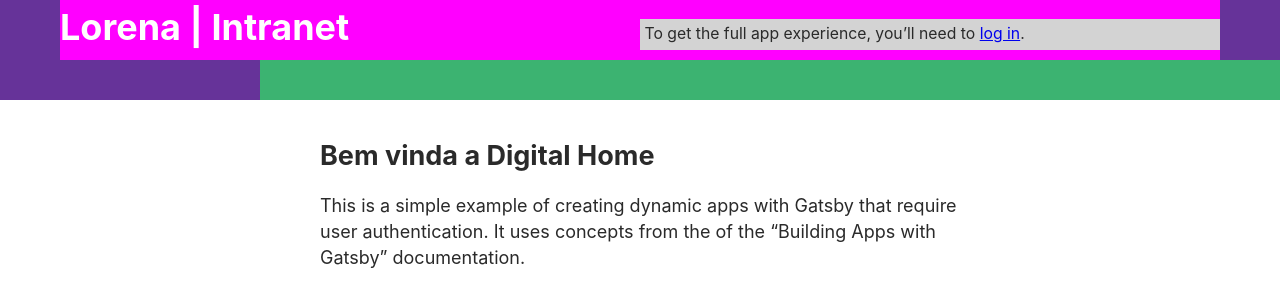
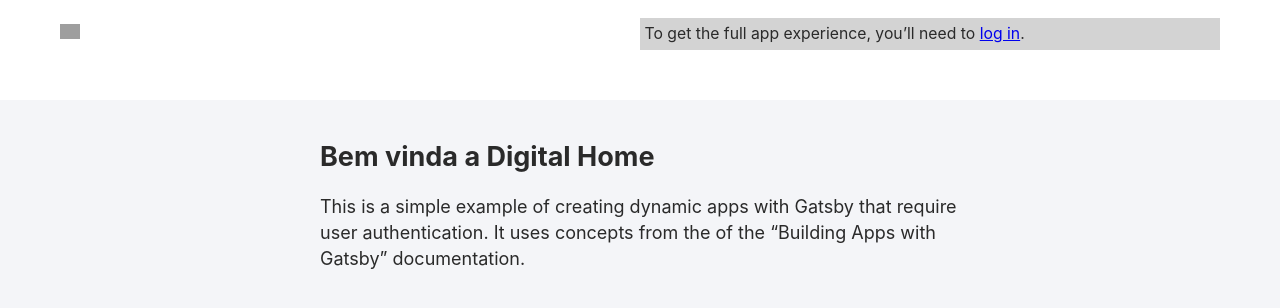
Before and after one commit to Lorena/simple-auth, a Gatsby site: page / in a window 1280 px wide. Built offline with nearby package versions, Linux system fonts and the light colour scheme; Gatsby itself is replaced by a stand-in of ours; grey boxes are pictures that could not be loaded.

Commit message:
Traz alguns elementos do css da intranet

```diff
--- a/src/components/Header/header.module.css
+++ b/src/components/Header/header.module.css
@@ -1,5 +1,5 @@
 .header {
-  background-color: rebeccapurple;
+  /* background-color: rebeccapurple; */
 }
 
 .header__wrap {
@@ -8,7 +8,7 @@
   grid-template-columns: repeat(2, 1fr);
   margin: 0 auto;
   max-width: 1160px;
-  background-color: magenta;
+  /* background-color: magenta; */
   height: 60px;
 }
 
@@ -22,28 +22,56 @@
   margin-top: 0;
   text-align: left;
   margin-left: 260px;
-  background-color: mediumseagreen;
+  /* background-color: mediumseagreen; */
   max-width: 1160px;
   height: 40px;
 }
 
 .header__link {
-  color: white;
+  color: antiquewhite;
   font-weight: bold;
   margin-left: 0.75rem;
   margin-top: 0;
   padding: 0.25rem;
   text-decoration: none;
+  font-size: 1.00rem;
+}
+.header__link__menu {
+  color:rgba(0,0,0,.54);
+  margin-left: 0.75rem;
+  margin-top: 0;
+  padding: 0.25rem;
+  text-decoration: none;
+  font-family: -apple-system, BlinkMacSystemFont, 'Segoe UI', Roboto, Oxygen, Ubuntu, Cantarell, 'Open Sans', 'Helvetica Neue', sans-serif;
+  font-size: 1.00rem;
 }
 
-.header__link--home {
-  font-size: 2rem;
-  margin-left: -0.25rem;
+.header__link__home__menu {
+  color: #b51b58;
+  font-weight: bold;
+  margin-top: 0;
+  padding: 0.25rem;
+  text-decoration: none;
+  font-size: 1.00rem;
 }
 
-.header__link:hover,
+.header__heading img {
+  /* background-color: mediumturquoise; */
+  display: -webkit-box;
+  display: flex;
+  -webkit-box-orient: horizontal;
+  -webkit-box-direction: normal;
+  flex-direction: row;
+  -webkit-box-align: center;
+  align-items: center;
+  height: 37px;
+  padding-left: 0px;
+  padding-top: 22px;
+}
+
+/* .header__link:hover,
 .header__link:active,
 .header__link:focus {
   background: white;
   color: rebeccapurple;
-}
+} */
--- a/src/components/Header/index.js
+++ b/src/components/Header/index.js
@@ -12,10 +12,9 @@ const Header = () => (
       <h1 className={styles[`header__heading`]}>
         <Link
           to="/"
-          className={`${styles[`header__link`]} ${
-            styles[`header__link--home`]
-          }`}>
-          Lorena | Intranet
+          >
+          <img ng-src="https://lh3.googleusercontent.com/pUwhwsBUkHUa0-8N-iIuWxNL6cqOqXk2nwmuLPDcPv6COGL_62iVMYKubtzc9C_LB4gXbZmeetPDDqypH48c=s512" alt="Intranet - ThoughtWorks" src="https://lh3.googleusercontent.com/pUwhwsBUkHUa0-8N-iIuWxNL6cqOqXk2nwmuLPDcPv6COGL_62iVMYKubtzc9C_LB4gXbZmeetPDDqypH48c=s512"></img>
+
         </Link>
       </h1>
       <Status />
@@ -23,9 +22,9 @@ const Header = () => (
     <nav role="main" className={styles[`header__nav`]}>
         {isLoggedIn() &&
           <div>
-            <Link to="/app/home" className={styles[`header__link`]}>Home</Link>
-            <Link to="/app/about" className={styles[`header__link`]}>About</Link>
-            <Link to="/app/profile" className={styles[`header__link`]}>Profile</Link>
+            <Link to="/app/home" className={styles[`header__link__home__menu`]}>Home</Link>
+            <Link to="/app/about" className={styles[`header__link__menu`]}>About</Link>
+            <Link to="/app/profile" className={styles[`header__link__menu`]}>Profile</Link>
           </div>
         }
       </nav>
--- a/src/components/Layout/index.js
+++ b/src/components/Layout/index.js
@@ -8,7 +8,7 @@ import "./global.css"
 import styles from "./main.module.css"
 
 const Layout = ({ children }) => (
-  <div>
+  <div className={styles.wrap_header_main}>
     <Helmet title="Simple Authentication With Gatsby" />
     <Header />
     <main className={styles.main}>{children}</main>
--- a/src/components/Layout/main.module.css
+++ b/src/components/Layout/main.module.css
@@ -1,3 +1,6 @@
 .main {
   margin-top: 0;
+  background-color:rgb(244, 245, 248);
+  padding-top: 1px;
+  padding-bottom: 1px;
 }
```
Also changed, not shown: src/components/Header/logo.png (added), src/components/Header/tw-favicon.png (added).
